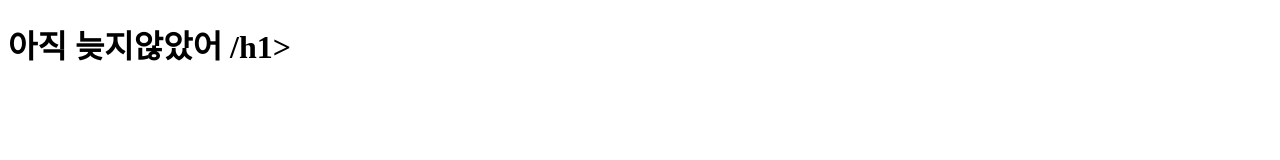
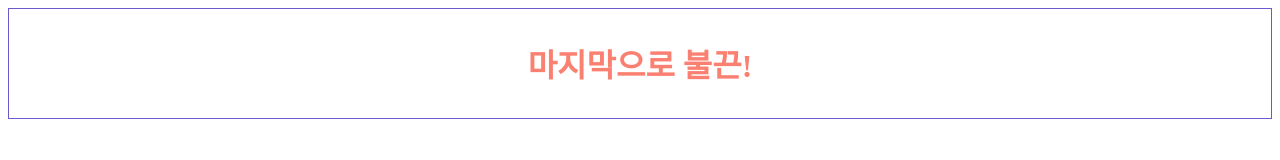
Before and after one commit to heejunggg/mobile_css, a plain HTML site: page index.html in a window 1280 px wide. Drawn offline with Linux system fonts and the light colour scheme.

Commit message:
style-up

```diff
--- a/index.html
+++ b/index.html
@@ -4,8 +4,20 @@
     <meta charset="UTF-8" />
     <meta name="viewport" content="width=device-width, initial-scale=1.0" />
     <title>Document</title>
+    <style>
+      .class {
+        padding: 10px;
+        border: 1px solid slateblue;
+      }
+      h1 {
+        text-align: center;
+        color: salmon;
+      }
+    </style>
   </head>
   <body>
-    <h1>아직 늦지않았어 /h1>
+    <div class="class">
+      <h1>마지막으로 불끈!</h1>
+    </div>
   </body>
 </html>
```
